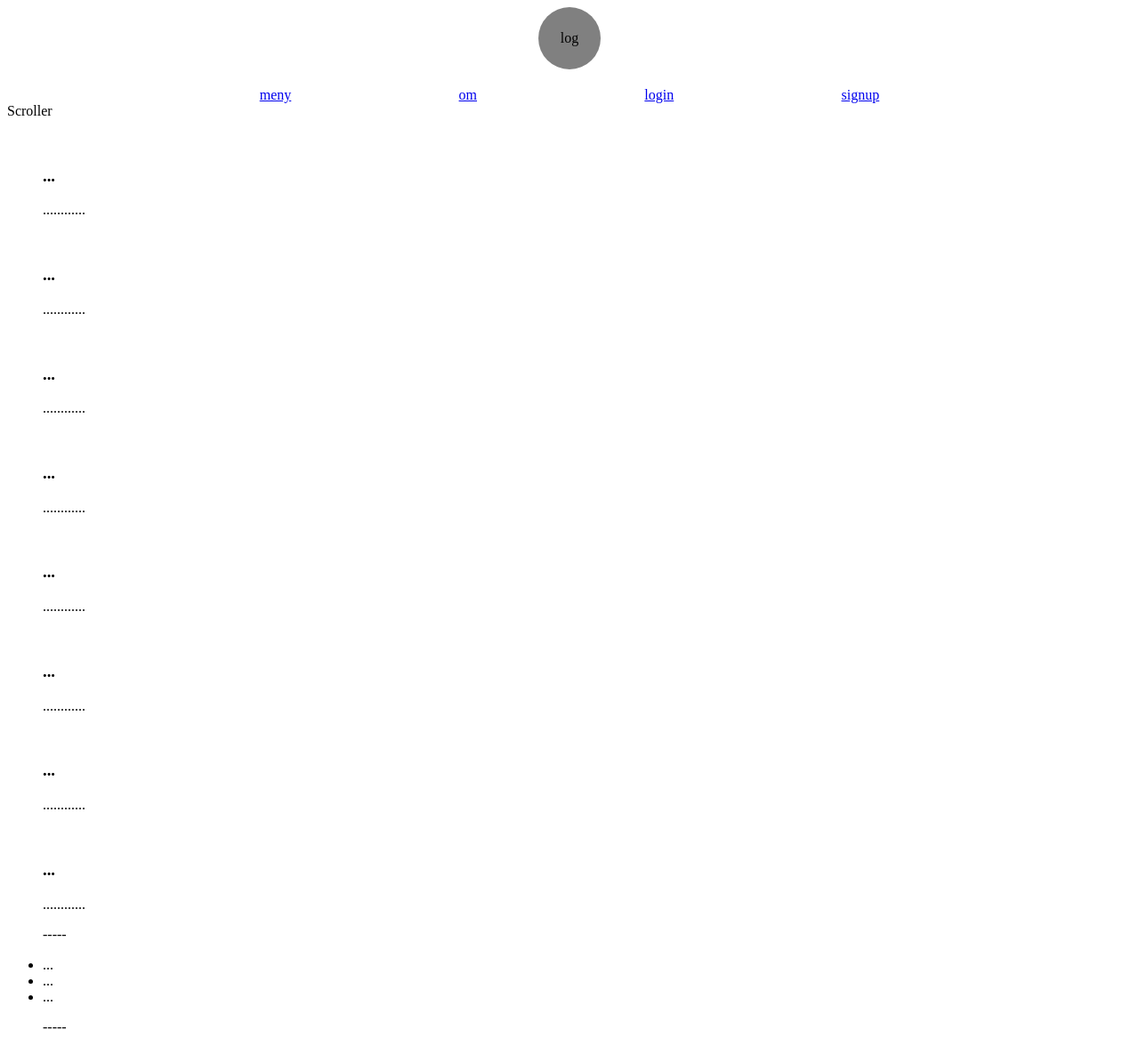
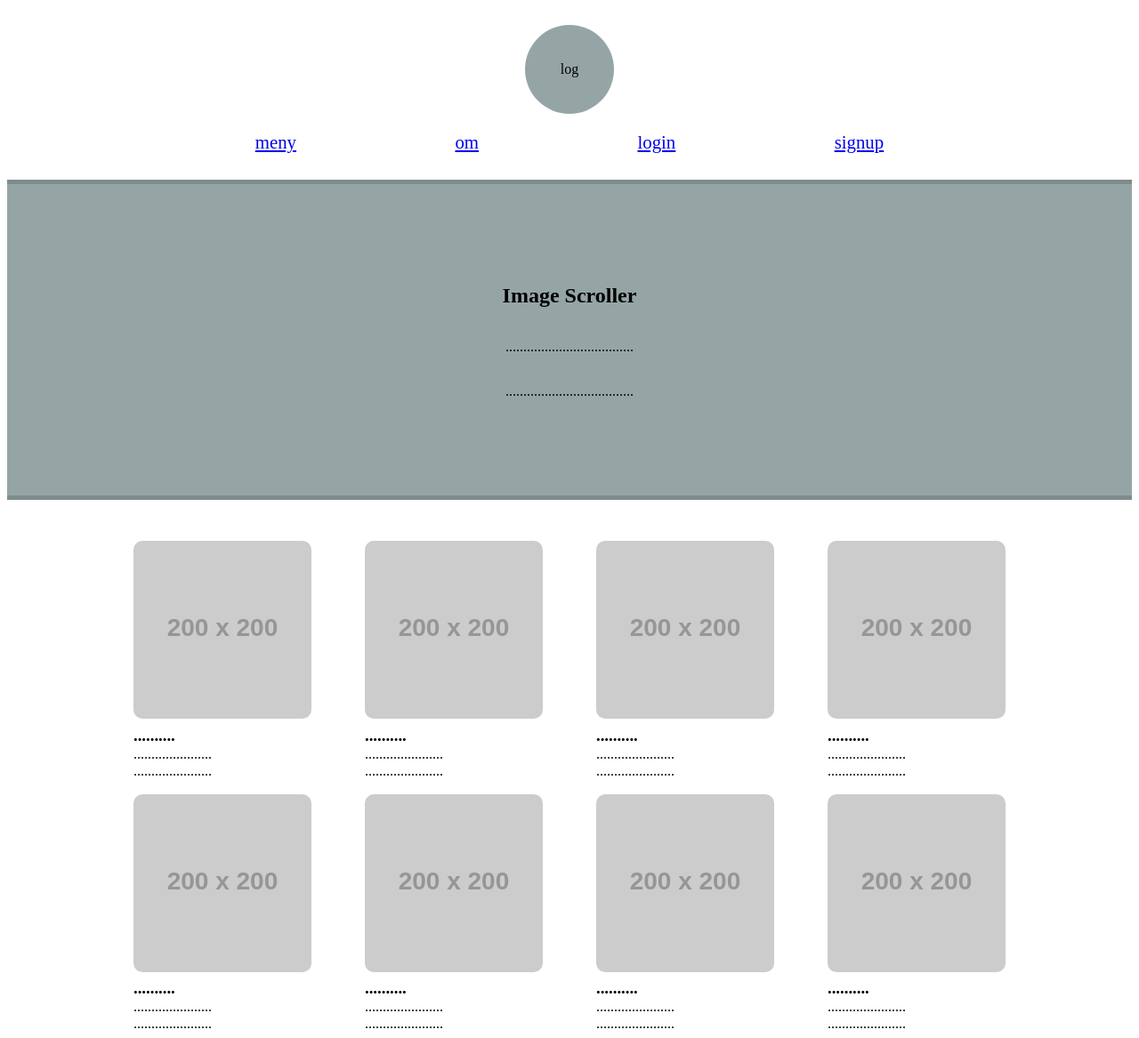
Before and after one commit to tbg-webbutveckling-TE17/Jonas-smorgasbord, a plain HTML site: page projects/Layouts/layout3/index.html in a window 1280 px wide. Shown: the top 1167 px of the page at 89% size. Drawn offline with Linux system fonts and the light colour scheme; placeholder pictures from the web are drawn by us.

Commit message:
Edited: Layout 3 css & html

```diff
--- a/projects/Layouts/layout3/assets/css/main.css
+++ b/projects/Layouts/layout3/assets/css/main.css
@@ -5,13 +5,51 @@
     justify-content: space-around;
     margin: auto;
 }
+nav {
+    font-size: 1.3em;
+}
 .logo {
     display: flex;
-    width: 70px;
-    height: 70px;
-    background-color: gray;
+    width: 100px;
+    height: 100px;
+    background-color: #95a5a6;
     align-items: center;
     justify-content: center;
     border-radius: 100%;
-    margin-bottom: 20px;
+    margin: 20px;
 }
+.img-scroller {
+    display: flex;
+    flex-direction: column;
+    align-items: center;
+    justify-content: center;
+    background-color: #95a5a6;
+    border-top: 5px #7f8c8d solid;
+    border-bottom: 5px #7f8c8d solid;
+    height: 350px;
+    margin-top: 30px;
+    margin-bottom: 30px;
+}
+.product-gallery {
+    display: flex;
+    flex-direction: column;
+    width: 90%;
+    margin: auto;
+}
+.prod {
+    display: flex;
+    justify-content: center;
+}
+img, figcaption p, h3 {
+    margin-bottom: -15px;
+    border-radius: 5%;
+    margin-left: -10px;
+    margin-right: -10px;
+}
+ul {
+    list-style-type: none;
+}
+footer {
+    display: flex;
+    justify-content: space-between
+}
--- a/projects/Layouts/layout3/index.html
+++ b/projects/Layouts/layout3/index.html
@@ -15,19 +15,21 @@
             <a href="#">signup</a>
         </nav>
     <body>
-        <section class="img-scroller">Scroller</section>
+        <section class="img-scroller">
+        <h2>Image Scroller</h2><p>....................................</p><p>....................................</p>
+        </section>
         <section class="product-gallery">
-           <section class="1st prod">
-                <figure><img src="" alt=""><figcaption><h3>...</h3>............</figcaption></figure>
-                <figure><img src="" alt=""><figcaption><h3>...</h3>............</figcaption></figure>
-                <figure><img src="" alt=""><figcaption><h3>...</h3>............</figcaption></figure>
-                <figure><img src="" alt=""><figcaption><h3>...</h3>............</figcaption></figure>
+           <section class="first prod">
+               <figure><img src="https://via.placeholder.com/200x200" alt=""><figcaption><h3>..........</h3><p>......................</p><p>......................</p></figcaption></figure>
+               <figure><img src="https://via.placeholder.com/200x200" alt=""><figcaption><h3>..........</h3><p>......................</p><p>......................</p></figcaption></figure>
+               <figure><img src="https://via.placeholder.com/200x200" alt=""><figcaption><h3>..........</h3><p>......................</p><p>......................</p></figcaption></figure>
+               <figure><img src="https://via.placeholder.com/200x200" alt=""><figcaption><h3>..........</h3><p>......................</p><p>......................</p></figcaption></figure>
             </section>
-            <section class="2nd prod">
-                <figure><img src="" alt=""><figcaption><h3>...</h3>............</figcaption></figure>
-                <figure><img src="" alt=""><figcaption><h3>...</h3>............</figcaption></figure>
-                <figure><img src="" alt=""><figcaption><h3>...</h3>............</figcaption></figure>
-                <figure><img src="" alt=""><figcaption><h3>...</h3>............</figcaption></figure>
+            <section class="second prod">
+               <figure><img src="https://via.placeholder.com/200x200" alt=""><figcaption><h3>..........</h3><p>......................</p><p>......................</p></figcaption></figure>
+               <figure><img src="https://via.placeholder.com/200x200" alt=""><figcaption><h3>..........</h3><p>......................</p><p>......................</p></figcaption></figure>
+               <figure><img src="https://via.placeholder.com/200x200" alt=""><figcaption><h3>..........</h3><p>......................</p><p>......................</p></figcaption></figure>
+               <figure><img src="https://via.placeholder.com/200x200" alt=""><figcaption><h3>..........</h3><p>......................</p><p>......................</p></figcaption></figure>
             </section>
         </section>
     </body>
```
